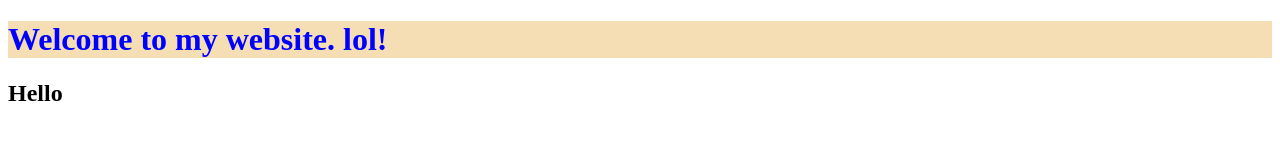
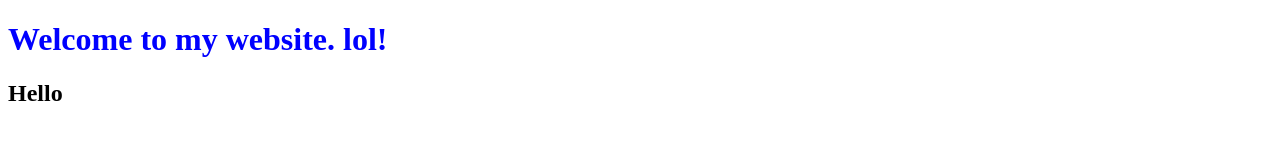
Before and after one commit to RedCarbons/html, a plain HTML site: page index.html in a window 1280 px wide. Drawn offline with Linux system fonts and the light colour scheme.

Commit message:
branch check

```diff
--- a/index.html
+++ b/index.html
@@ -2,11 +2,14 @@
 <html>
     <head>
         <title>git test</title>
+        <style>
+            h1 {
+                color: blue;
+            }
+        </style>
     </head>
     <body>
-        <h1 style="color: blue; background-color: wheat">
-            Welcome to my website. lol!
-        </h1>
+        <h1>Welcome to my website. lol!</h1>
         <h2>Hello</h2>
     </body>
 </html>
```
